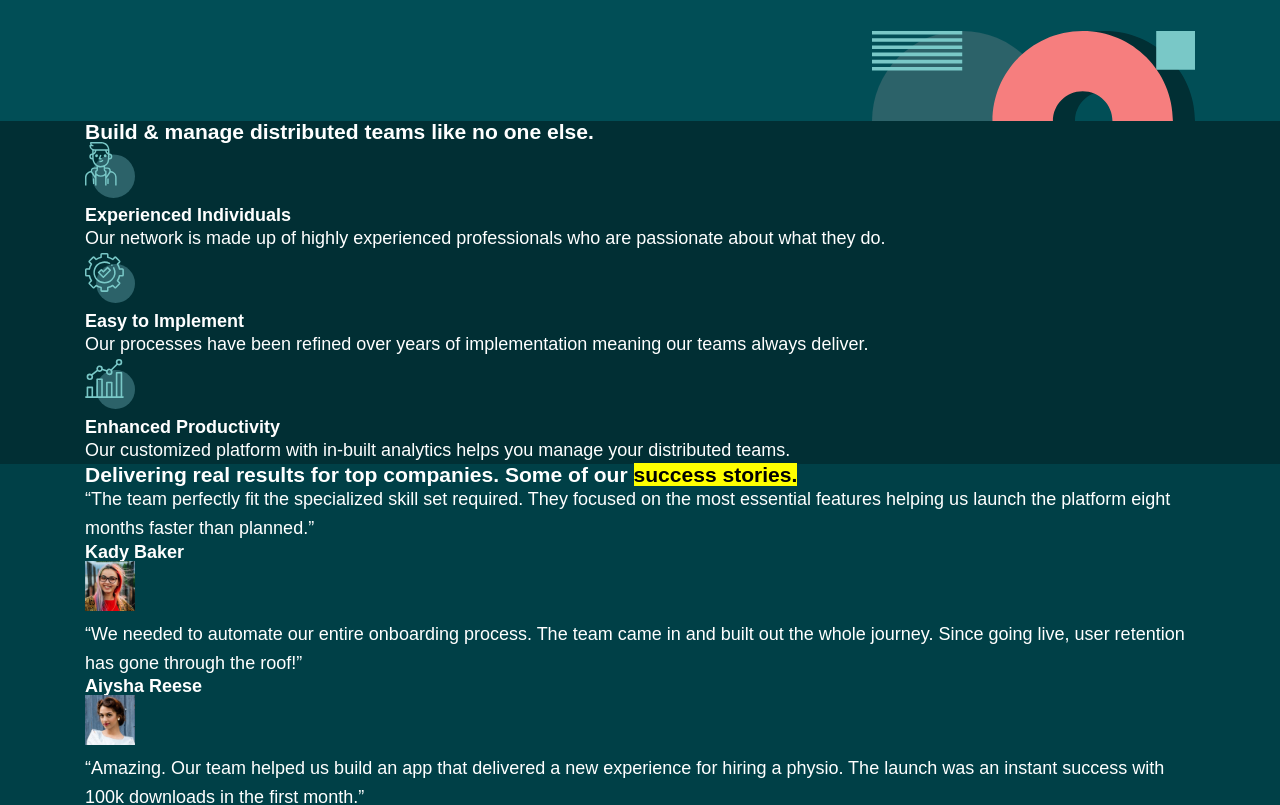
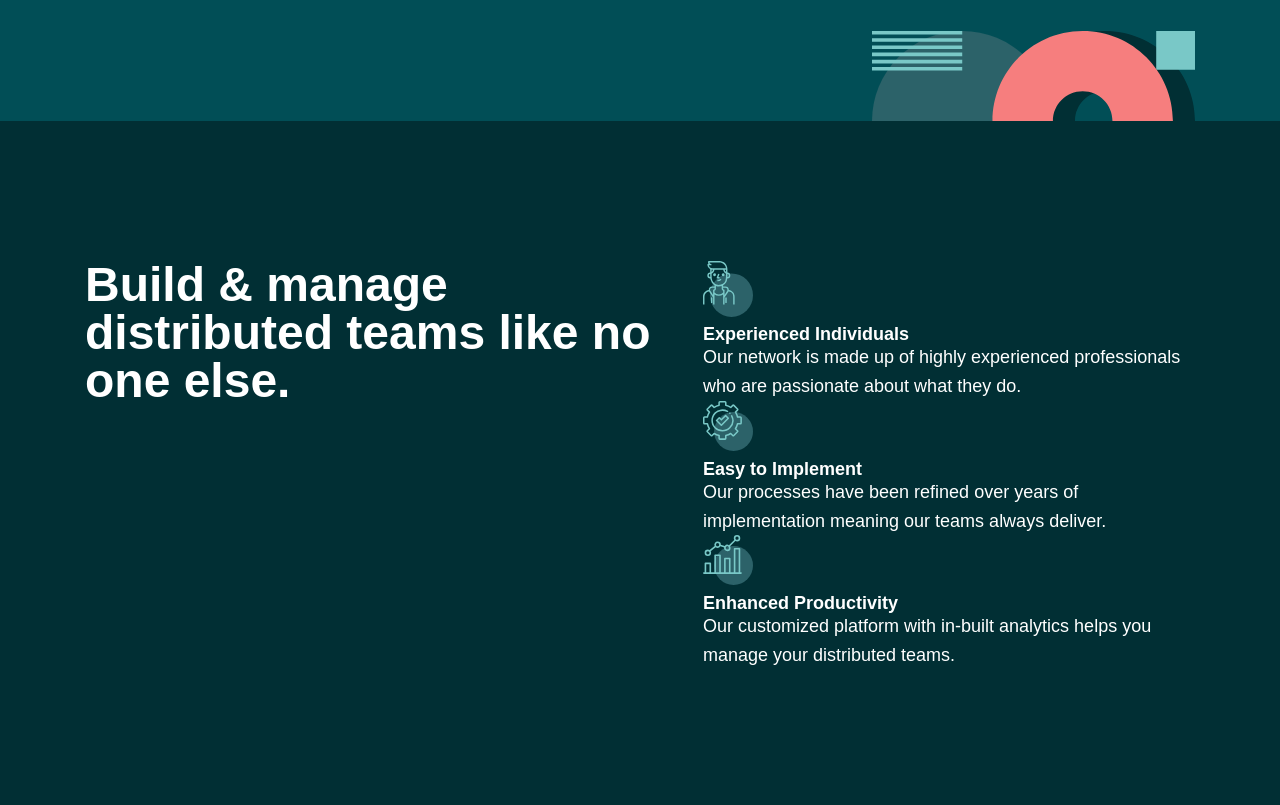
Before and after one commit to MorMarzan/myteam, a React (Vite) app: page / in a window 1280 px wide. Shown: the part 580-1385 px from the top of the page. Built offline with nearby package versions, Linux system fonts and the light colour scheme; a web font is replaced by a local one.

Commit message:
Add basic highlights layout

```diff
--- a/src/assets/styles/pages/_home-page.scss
+++ b/src/assets/styles/pages/_home-page.scss
@@ -29,6 +29,21 @@
 
     .highlights {
         background-color: $clrSecondary-1;
+        padding-block: 140px;
+
+        .section-container {
+            display: grid;
+            grid-auto-flow: column;
+        }
+
+        h3 {
+            font-size: rem(48px);
+        }
+
+        .content {
+            display: grid;
+        }
+
     }
 
     .testimonials {
--- a/src/pages/HomePage.jsx
+++ b/src/pages/HomePage.jsx
@@ -19,8 +19,8 @@ export function HomePage() {
 
             <section className="main-layout full highlights">
                 <div className="section-container">
-
                     <h3>Build & manage distributed teams like no one else.</h3>
+                    <div className='content'>
                         <div>
                             <img src={personIcon} alt="person icon" style={{ width: '50px' }} />
                             <h4 className='title'>Experienced Individuals</h4>
@@ -35,6 +35,7 @@ export function HomePage() {
                             <img src={chartIcon} alt="chart icon" style={{ width: '50px' }} />
                             <h4 className='title'>Enhanced Productivity</h4>
                             <p>Our customized platform with in-built analytics helps you manage your distributed teams.</p>
+                        </div>
                     </div>
                 </div>
             </section>
```
Lines whose indentation alone changed are shown as unchanged.
